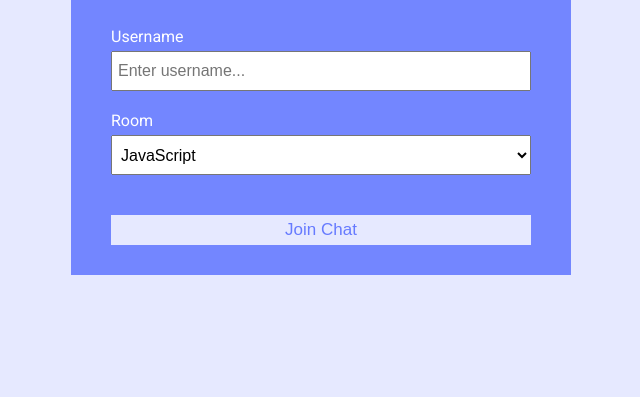
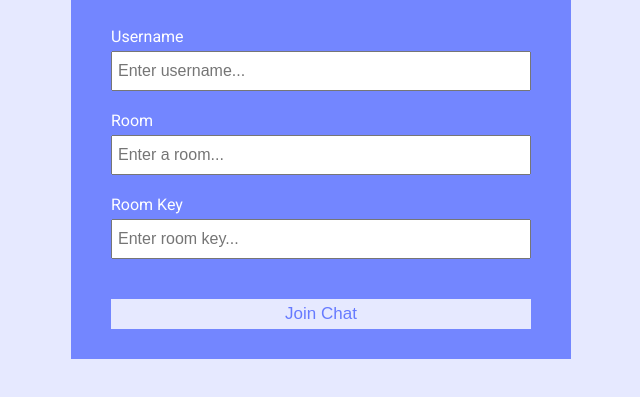
Before and after one commit to Rajan66/ChitChat, a website: page public/index.html in a window 1280 px wide. Shown: the part 161-558 px from the top of the page, without its empty margins (319-959 px from the left). Drawn offline with Linux system fonts and the light colour scheme.

Commit message:
User can input new rooms

```diff
--- a/public/css/style.css
+++ b/public/css/style.css
@@ -96,6 +96,7 @@ a {
 	margin-bottom: 15px;
 	background-color: var(--light-color);
 	border-radius: 5px;
+	overflow-wrap: break-word;
 }
 
 .chat-messages .message .meta {
@@ -166,7 +167,7 @@ a {
 	width: 100%;
 }
 
-.join-main select {
+.join-main .inputSelect {
 	font-size: 16px;
 	padding: 5px;
 	height: 40px;
--- a/public/index.html
+++ b/public/index.html
@@ -1,18 +1,16 @@
 <!DOCTYPE html>
 <html lang="en">
+
 <head>
 	<meta charset="UTF-8" />
 	<meta name="viewport" content="width=device-width, initial-scale=1.0" />
 	<meta http-equiv="X-UA-Compatible" content="ie=edge" />
-		<link
-			rel="stylesheet"
-			href="https://cdnjs.cloudflare.com/ajax/libs/font-awesome/5.12.1/css/all.min.css"
-			integrity="sha256-mmgLkCYLUQbXn0B1SRqzHar6dCnv9oZFPEC1g1cwlkk="
-			crossorigin="anonymous"
-		/>
+	<link rel="stylesheet" href="https://cdnjs.cloudflare.com/ajax/libs/font-awesome/5.12.1/css/all.min.css"
+		integrity="sha256-mmgLkCYLUQbXn0B1SRqzHar6dCnv9oZFPEC1g1cwlkk=" crossorigin="anonymous" />
 	<link rel="stylesheet" href="css/style.css" />
 	<title>ChatCord App</title>
 </head>
+
 <body>
 	<div class="join-container">
 		<header class="join-header">
@@ -22,28 +20,30 @@
 			<form action="chat.html">
 				<div class="form-control">
 					<label for="username">Username</label>
-						<input
-							type="text"
-							name="username"
-							id="username"
-							placeholder="Enter username..."
-							required
-						/>
+					<input type="text" name="username" id="username" placeholder="Enter username..." required />
 				</div>
 				<div class="form-control">
 					<label for="room">Room</label>
-						<select name="room" id="room">
+					<input list="room" name="room" class="inputSelect" placeholder="Enter a room..."/>
+					<datalist id="room">
 						<option value="JavaScript">JavaScript</option>
 						<option value="Python">Python</option>
 						<option value="PHP">PHP</option>
 						<option value="C#">C#</option>
 						<option value="Ruby">Ruby</option>
 						<option value="Java">Java</option>
-						</select>
+					</datalist>
+				</div>
+
+
+				<div class="form-control">
+					<label for="username">Room Key</label>
+					<input type="text" name="key" id="key" placeholder="Enter room key..." required />
 				</div>
 				<button type="submit" class="btn">Join Chat</button>
 			</form>
 		</main>
 	</div>
 </body>
+
 </html>
```
Lines whose indentation alone changed are shown as unchanged.
